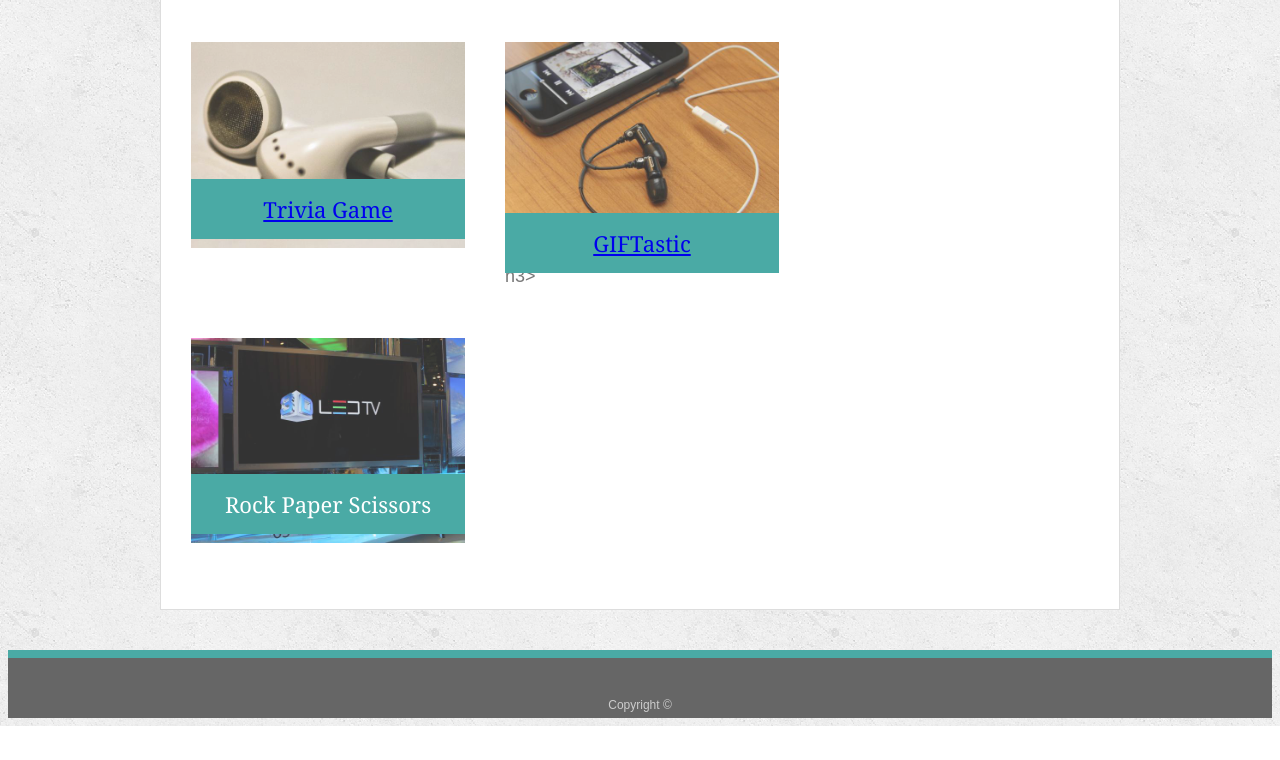
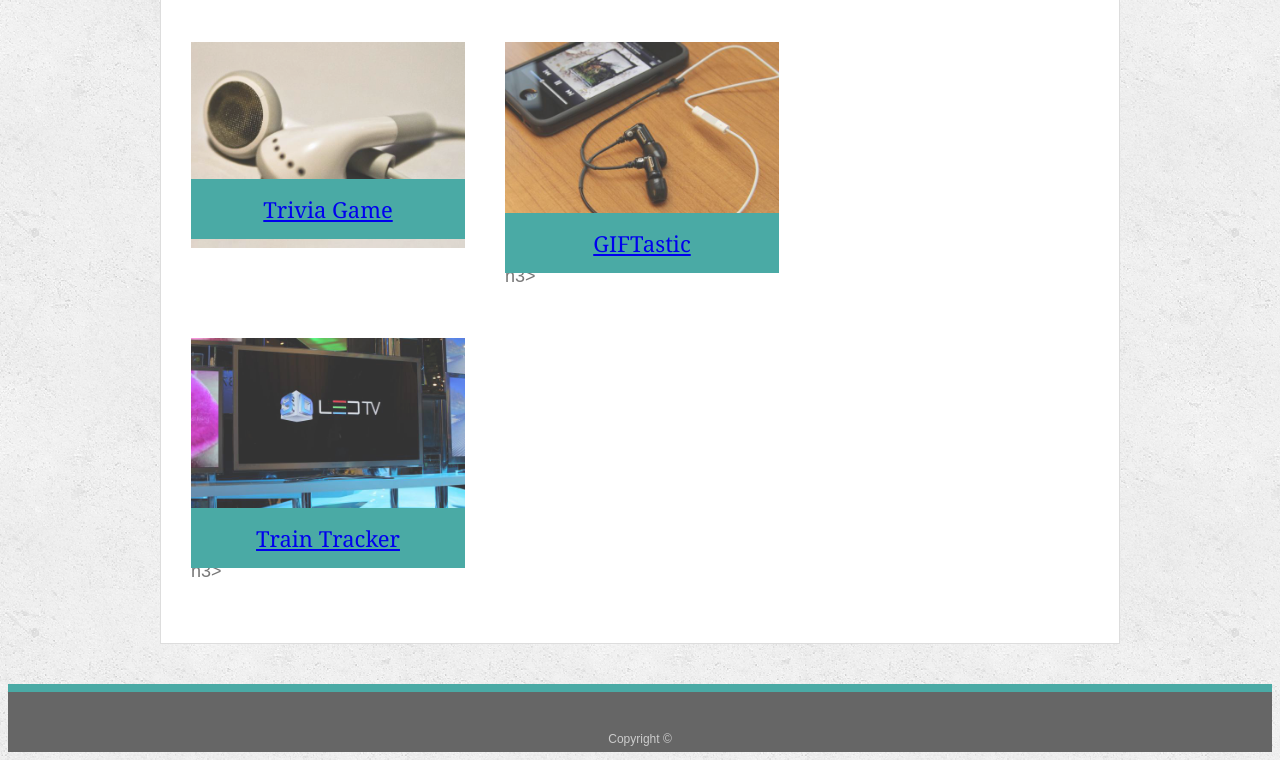
Before and after one commit to msheffield/Responsive-Portfolio, a plain HTML site: page portfolio.html in a window 1280 px wide. Shown: the part 525-1285 px from the top of the page. Before the commit the page ends 1251 px from the top, so only its background shows below. Drawn offline with Linux system fonts and the light colour scheme.

Commit message:
added train tracker

```diff
--- a/portfolio.html
+++ b/portfolio.html
@@ -49,7 +49,7 @@
       <div class="work">
         <img src="assets/images/technics-q-c-640-480-9.jpg" alt="Rock Paper Scissors">
 
-        <h3>Rock Paper Scissors</h3>
+        <h3><h3><a href="https://msheffield.github.io/DBL/" target="_blank" >Train Tracker</a></h3>h3></h3>
       </div>
 
     </section>
```
